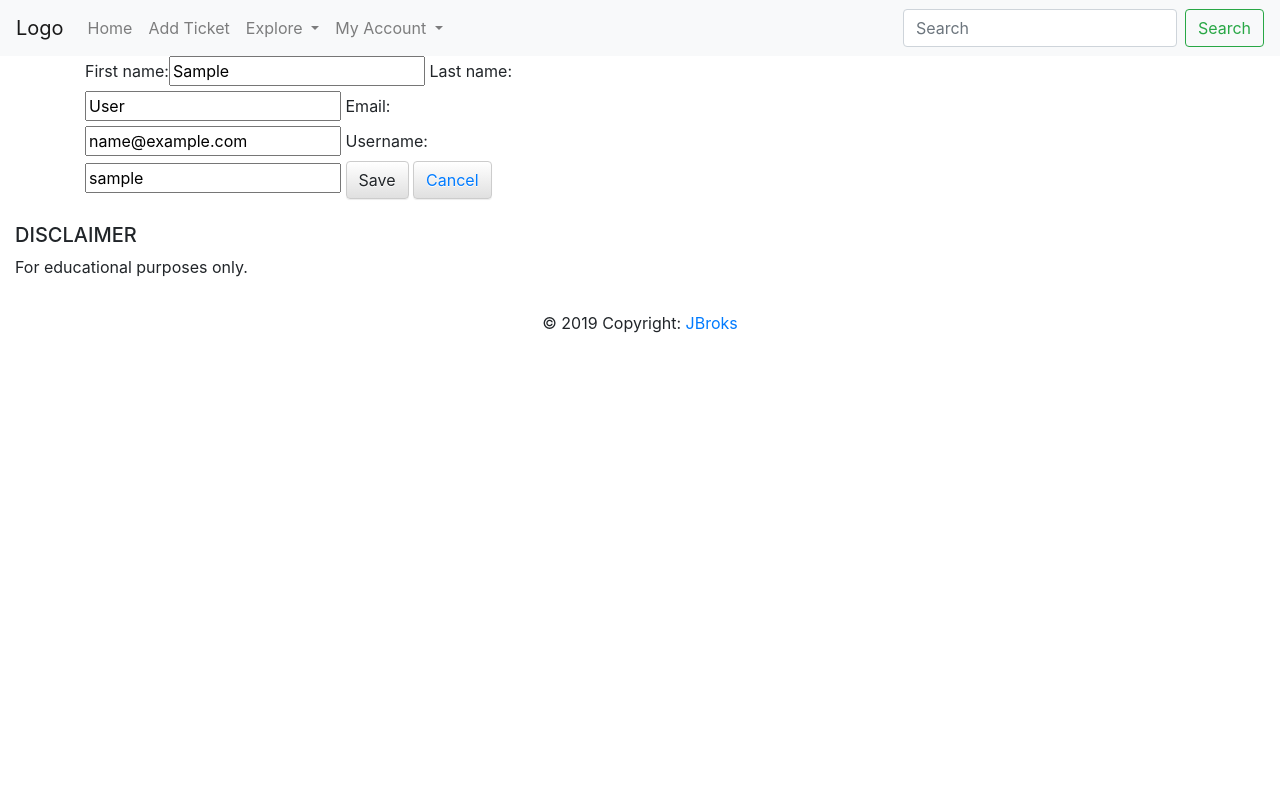
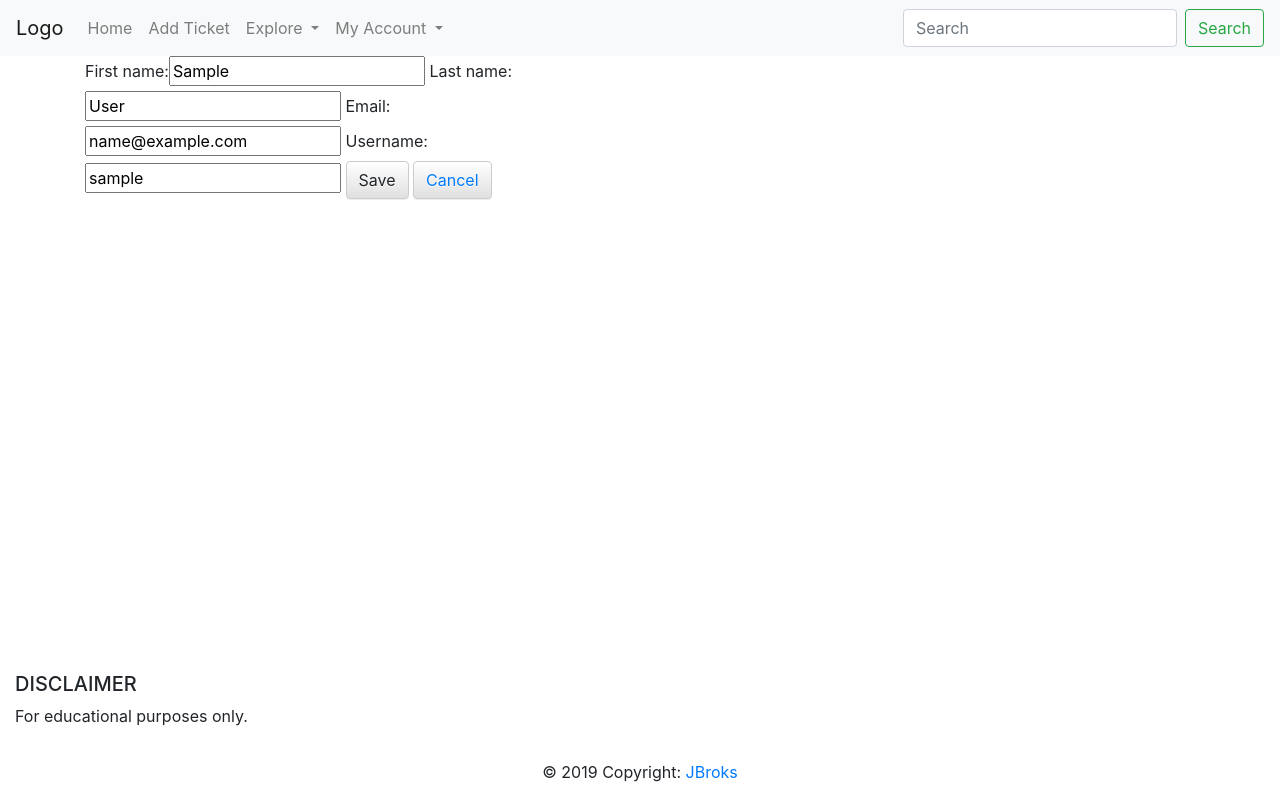
Before and after one commit to JBroks/unicornattractor_issue_tracker, a Django app: a page that uses templates/base.html in a window 1280 px wide. Run offline with Django 3.2, Linux system fonts and the light colour scheme; the visitor is signed in with stand-in values (Sample User, id 1); some libraries are stand-ins or nearby versions.

Commit message:
Footer sticking to the bottom - Css fix

```diff
--- a/static/css/style.css
+++ b/static/css/style.css
@@ -1,14 +1,28 @@
+body {
+  min-height: 100vh;
+  position: relative;
+  margin: 0;
+  padding-bottom: 100px; /*height of the footer*/
+}
+
 form {
     width: 50%;
 }
 
-/* Set height to 100vh to get a full height tab on the left side of a page */
+/* Set height to 100vh to get a full height tab on the left side of a page
 .aside {
     height: 100vh;
-}
+}*/
 
 /* Set max size of profile images */
 .profile-image {
     max-width: 200px;
     max-height: 200px;
 }
+
+/* Set sticky footer at the bottom of a page */
+footer {
+  position: absolute;
+  bottom: 0;
+  width: 100%;
+}
```
